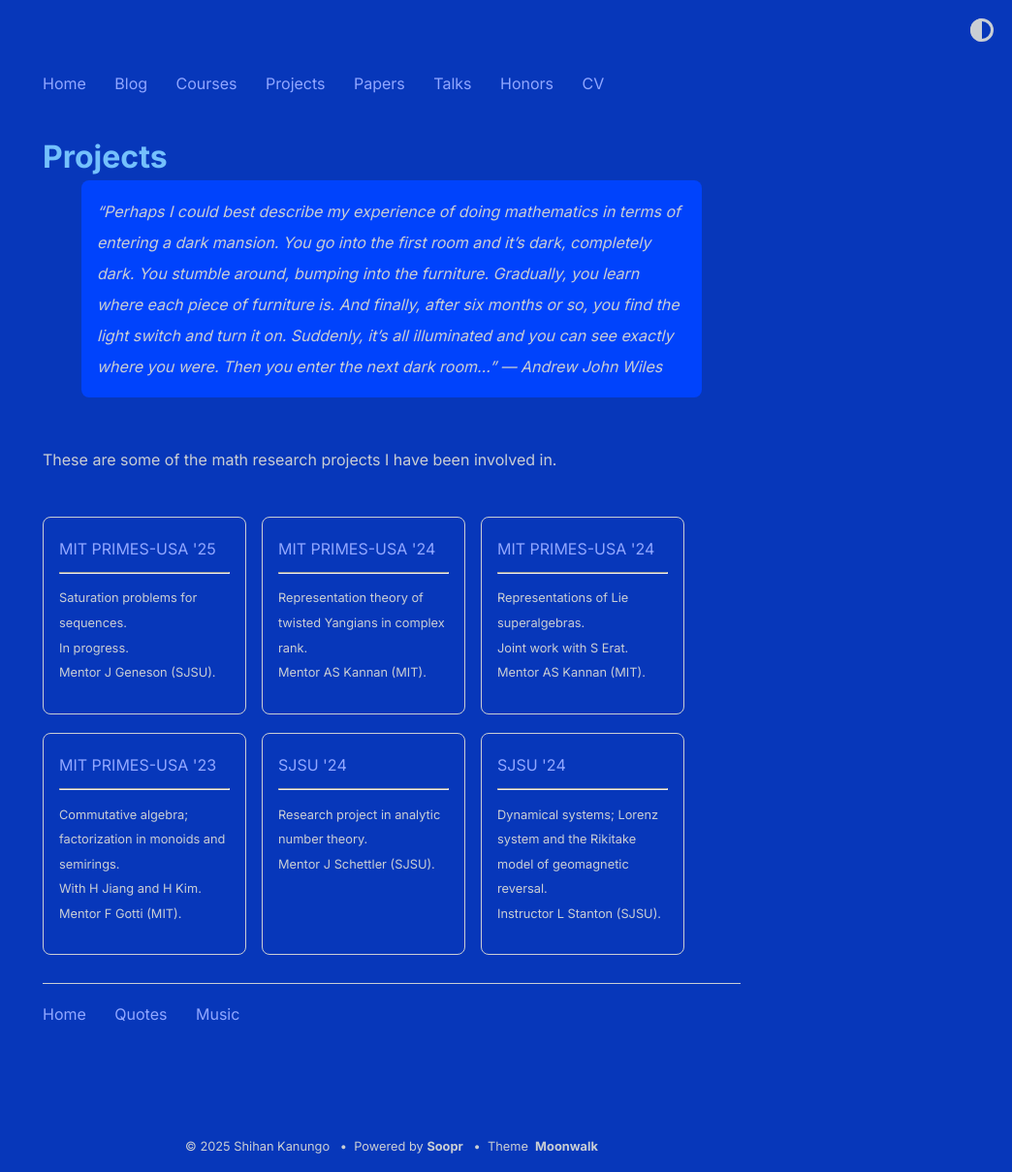
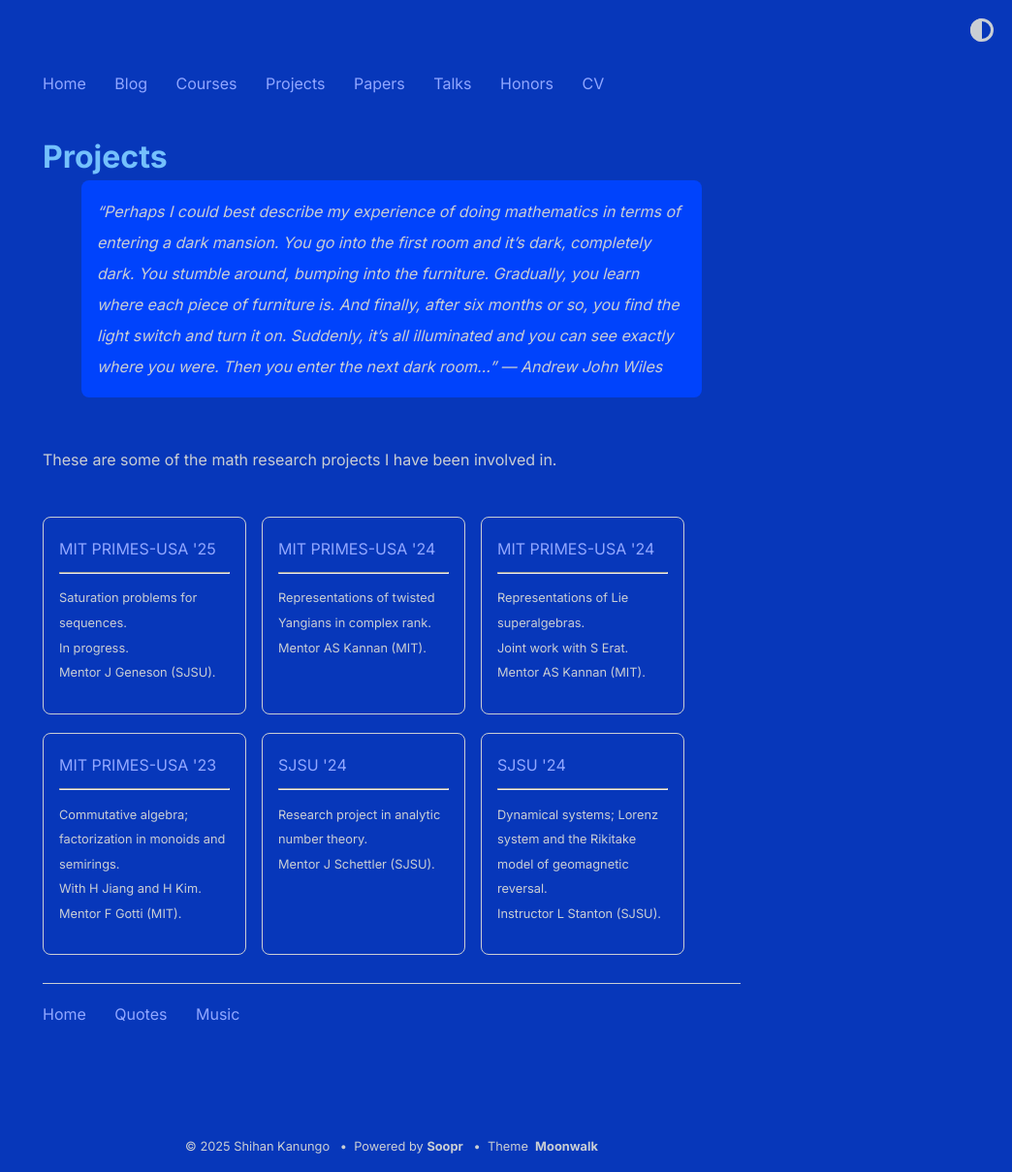
Before and after one commit to shihankanungo/shihankanungo.github.io, a Jekyll site: the page built from projects.md, in a window 1280 px wide. Shown: the whole page at 97% size, without its empty margins (236-1280 px from the left). Built offline with Jekyll 4.4.1, drawn with Linux system fonts in a browser that asks for light colours.

Commit message:
Update home.yml

```diff
--- a/_data/home.yml
+++ b/_data/home.yml
@@ -84,7 +84,7 @@ project_entries:
 
   - title: MIT PRIMES-USA '24
     url: primes-24-2
-    desc: Representation theory of twisted Yangians in complex rank. <br> Mentor AS Kannan (MIT).
+    desc: Representations of twisted Yangians in complex rank. <br> Mentor AS Kannan (MIT).
 
   - title: MIT PRIMES-USA '24
     url: primes-24-1
```
